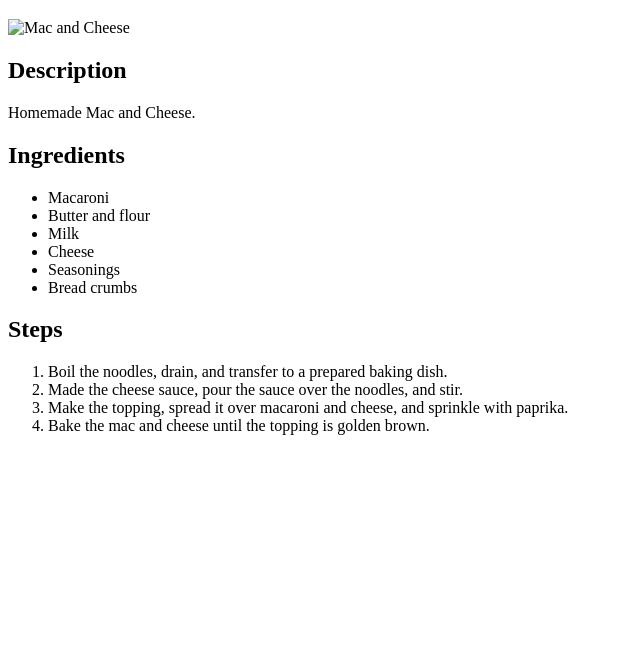
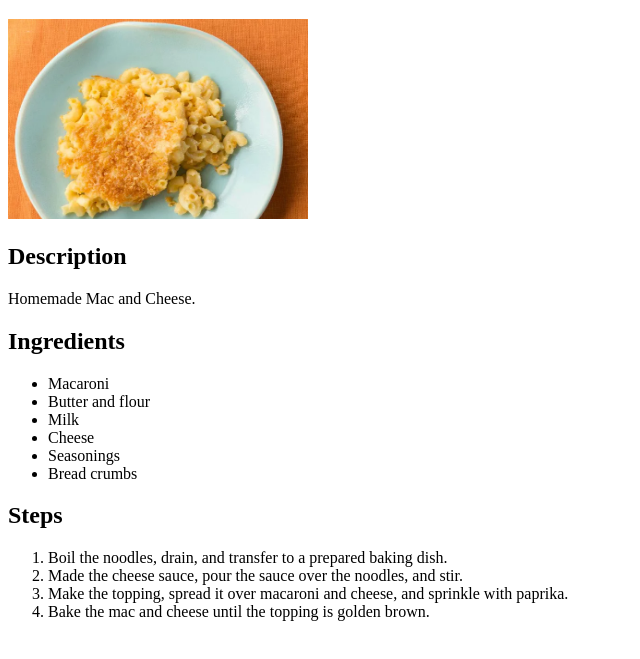
Before and after one commit to Shyyguy91/odin-recipes, a plain HTML site: page recipes/mac-cheese.html in a window 1280 px wide. Shown: the part 61-720 px from the top of the page, without its empty margins (0-640 px from the left). Drawn offline with Linux system fonts and the light colour scheme.

Commit message:
Added code so that image will load on the page.

```diff
--- a/recipes/mac-cheese.html
+++ b/recipes/mac-cheese.html
@@ -7,7 +7,7 @@
 </head>
 <body>
     <h1>Mac and Cheese</h1>
-    <img src="./images/Mac-cheese.jpg" height="200" width="300" alt="Mac and Cheese">
+    <img src="../images/Mac-cheese.jpg" height="200" width="300" alt="Mac and Cheese">
     <h2>Description</h2>
     <p>Homemade Mac and Cheese.</p>
     <h2>Ingredients</h2>
```
